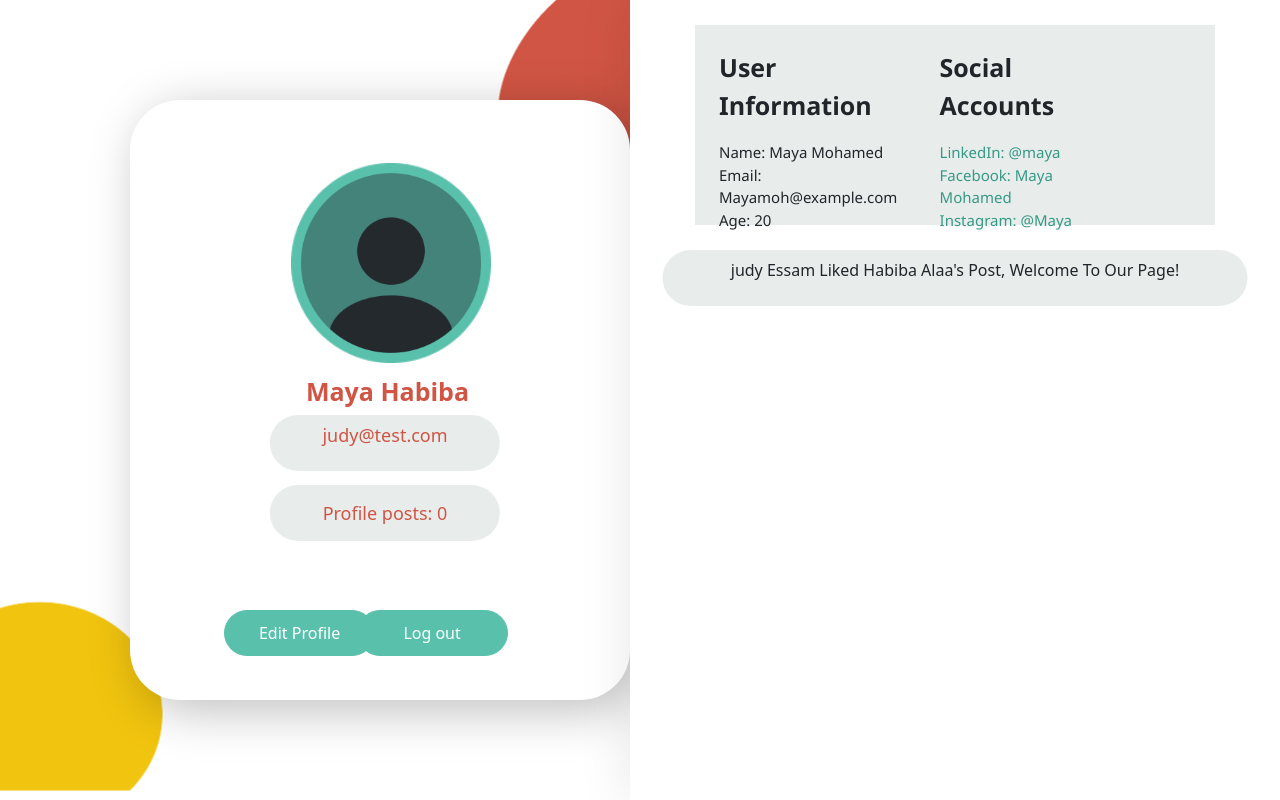
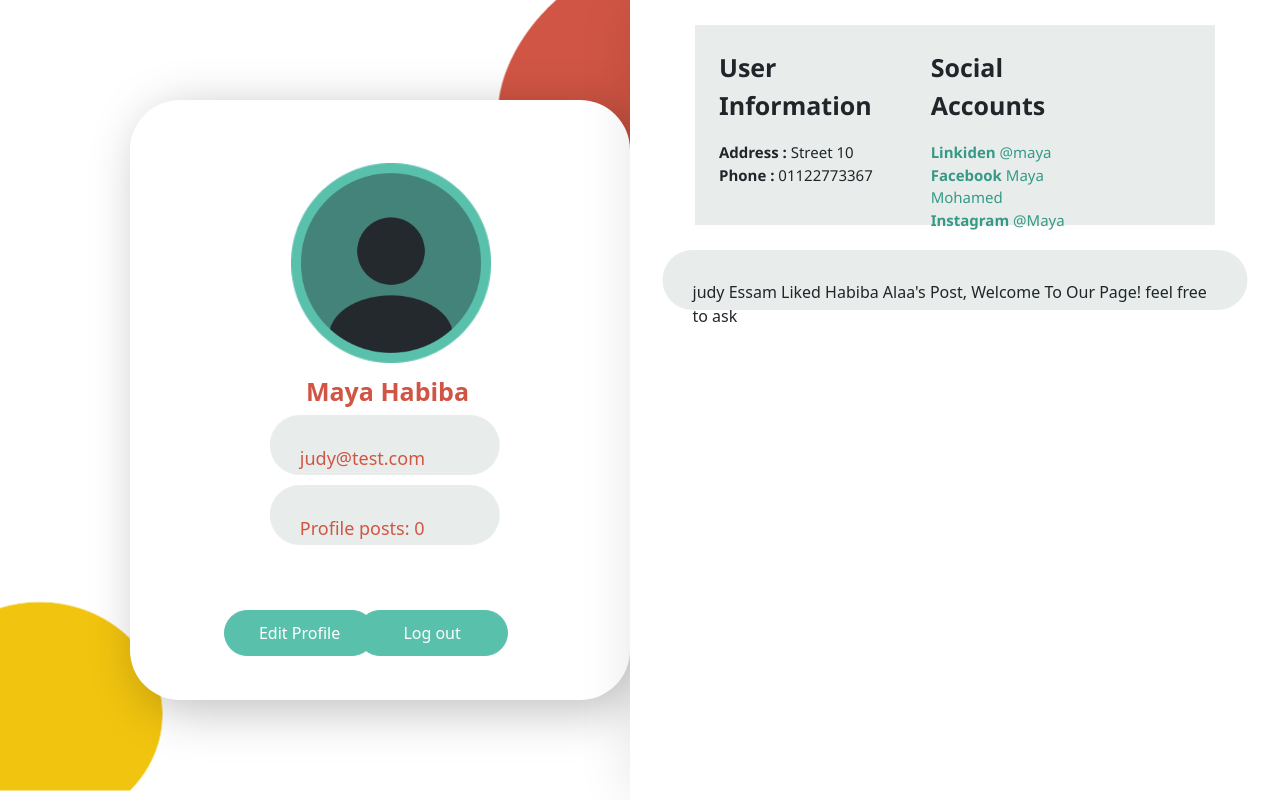
Before and after one commit to Youssef-Abo-El-Ela/Hospital-Information-System, a plain HTML site: page frontend/profile.html in a window 1280 px wide. Drawn offline with nearby package versions, Linux system fonts and the light colour scheme; no server answers.

Commit message:
front final

```diff
--- a/frontend/profile.html
+++ b/frontend/profile.html
@@ -27,16 +27,21 @@
                 <div class="rectangle3-container" style="height: 600px;">
                     <div class="image" style="margin-top: 5px; margin-left: 5px; margin-right: 10px;">
                         <img src="Ellipse 9.png" style="width: 200px; height: 200px;">
-                        <img src="profile-icon.png" style="width: 180px; height: 180px; top:10px; left:10px;" id="profile-image">
+                        <img src="profile-icon.png" style="width: 180px; height: 180px; top:10px; left:10px;"
+                            id="profile-image">
                     </div>
                     <div class="text-center">
                         <div style="top: 345px; left: 385px; font-size: 25px; color: #D15544; font-weight:bold">
                             <p id="profileName">Maya Habiba</p>
                         </div>
-                        <div class="rectangle2-container" style="font-size: 18px; top: 415px; width:18%; left: 385px;color: #D15544;align-items: center;align-content: center;">
-                            <p id="profileEmail">judy@test.com</p>
+                        <div class="rectangle2-container"
+                            style="font-size: 18px; top: 415px; width:18%; left: 385px;color: #D15544; align-items: center; align-content: center;">
+                            <p style="display: inline;" id="profileEmail">judy@test.com</p>
+
                         </div>
-                        <div class="rectangle2-container" style="font-size: 18px; top: 485px; width:18%; left: 385px;color: #D15544; align-items: center; align-content: center;">
+
+                        <div class="rectangle2-container"
+                            style="font-size: 18px; top: 485px; width:18%; left: 385px;color: #D15544; align-items: center; align-content: center;">
                             <p style="display: inline;">Profile posts:</p>
                             <p id="profilePosts" style="display: inline;">0</p>
                         </div>
@@ -65,38 +70,57 @@
     </div>
     <!-- //&nbsp;&nbsp; &nbsp;&nbsp; &nbsp;&nbsp;&nbsp;&nbsp;&nbsp;&nbsp;&nbsp;&nbsp; -->
 
-    <div class="rectangle-container" id = "big_container">
+    <div class="rectangle-container" id="big_container">
         <div class="rectangle1-container">
-            <!-- <div class="row" style="margin-left: 10px; margin-top: 6px;">
-                <div class="col-6" >
-                    <h3 style="font-family:cursive; margin-left:30px; margin-top: 20px;">User information </h3>
-                </div>
-                <div class="col-6" >
-                    <div style="margin-left: 10px;">
-                    <h3 style="font-family:cursive; margin-left:30px; margin-top: 20px;">Social accounts</h3>
 
-                    </div>
-                </div>
-            </div> -->
             <div class="table-container" style="padding:10px; margin:5px;">
                 <table class="table-transparent">
-                  <thead  style="font-size: 25px; font-family:'Segoe UI', Tahoma, Geneva, Verdana, sans-serif;">
+                    <thead style="font-size: 25px; font-family:'Segoe UI', Tahoma, Geneva, Verdana, sans-serif;">
                         <tr>
                             <th>User Information</th>
                             <th>Social Accounts</th>
                         </tr>
                     </thead>
-                  <tbody style="font-size: 15px; padding: 10px; font-family:'Segoe UI', Tahoma, Geneva, Verdana, sans-serif;">
+                    <tbody
+                        style="font-size: 15px; padding: 10px; font-family:'Segoe UI', Tahoma, Geneva, Verdana, sans-serif;">
                         <tr>
-                      <td>Name: Maya Mohamed <br> Email: Mayamoh@example.com <br> Age: 20</td>
                             <td>
                                 <ul>
-                            <a href="" id="linkedIn_link" style="text-decoration: none; color:#369985;" onmouseover="this.style.color='#D15544'" onmouseout="this.style.color='#369985'">
-                          <li id = "linkedIn_label">LinkedIn: @maya</li> </a>
-                          <a href="" id="facebook_link" style="text-decoration: none; color:#369985;" onmouseover="this.style.color='#D15544'" onmouseout="this.style.color='#369985'">
-                          <li id = "facebook_label" >Facebook: Maya Mohamed</li> </a>
-                          <a href="" id="instagram_link" style="text-decoration: none; color:#369985;" onmouseover="this.style.color='#D15544'" onmouseout="this.style.color='#369985'">
-                          <li id = "instagram_label" >Instagram: @Maya</li></a>
+                                <li>
+                                    <p style="display: inline; font-weight: bold;">Address : </p>
+                                    <Address id="profileAddress" style="display: inline;">Street 10</Address>
+                                </li>
+                                <p style="display: inline; font-weight: bold;">Phone : </p>
+                                <li id="profilePhone" style="display: inline;">01122773367</li>
+                            </ul>
+                            </td>
+                            <td>
+                                <ul>
+                                    <li style="display: inline; color:#369985; font-weight: bold;">Linkiden</li>
+                                    <a href="" id="linkedIn_link" style="text-decoration: none; color:#369985;"
+                                        onmouseover="this.style.color='#D15544'"
+                                        onmouseout="this.style.color='#369985'">
+
+                                        <li id="linkedIn_label" style="display: inline;">@maya</li>
+                                    </a>
+
+                                    <br>
+
+                                    <li style="display: inline; color:#369985; font-weight: bold;">Facebook</li>
+                                    <a href="" id="facebook_link" style="text-decoration: none; color:#369985;"
+                                        onmouseover="this.style.color='#D15544'"
+                                        onmouseout="this.style.color='#369985'">
+                                        <li id="facebook_label" style="display: inline;">Maya Mohamed</li>
+                                    </a>
+
+                                    <br>
+
+                                    <li style="display: inline; color:#369985; font-weight: bold;">Instagram</li>
+                                    <a href="" id="instagram_link" style="text-decoration: none; color:#369985;"
+                                        onmouseover="this.style.color='#D15544'"
+                                        onmouseout="this.style.color='#369985'">
+                                        <li id="instagram_label" style="display: inline;">@Maya</li>
+                                    </a>
                                 </ul>
                             </td>
                         </tr>
@@ -104,14 +128,15 @@
                 </table>
             </div>
         </div>
-        <div class="text-center" id = "posts_container">
-                <div class="rectangle2-container" style=" top: 250px; align-items: center; align-content: center;">
-                    <p>judy Essam Liked Habiba Alaa's Post, Welcome To Our Page!</p>
+        <div class="text-center" id="posts_container">
+            <div class="rectangle2-container" style="top: 250px;">
+                <p>judy Essam Liked Habiba Alaa's Post, Welcome To Our Page! feel free to ask</p>
+            </div>
         </div>
 
-        </div>
 
-<script src = "profilePage.js"></script>
+
+        <script src="profilePage.js"></script>
 </body>
 
 </html>
--- a/frontend/style.css
+++ b/frontend/style.css
@@ -1,90 +1,3 @@
-/* :root {
-  --dl-color-gray-500: #595959;
-  --dl-color-gray-700: #999999;
-  --dl-color-gray-900: #D9D9D9;
-  --dl-size-size-large: 144px;
-  --dl-size-size-small: 48px;
-  --dl-color-danger-300: #A22020;
-  --dl-color-danger-500: #BF2626;
-  --dl-color-danger-700: #E14747;
-  --dl-color-gray-black: #000000;
-  --dl-color-gray-white: #FFFFFF;
-  --dl-size-size-medium: 96px;
-  --dl-size-size-xlarge: 192px;
-  --dl-size-size-xsmall: 16px;
-  --dl-space-space-unit: 16px;
-  --dl-color-primary-100: #003EB3;
-  --dl-color-primary-300: #0074F0;
-  --dl-color-primary-500: #14A9FF;
-  --dl-color-primary-700: #85DCFF;
-  --dl-color-success-300: #199033;
-  --dl-color-success-500: #32A94C;
-  --dl-color-success-700: #4CC366;
-  --dl-size-size-xxlarge: 288px;
-  --dl-size-size-maxwidth: 1400px;
-  --dl-radius-radius-round: 50%;
-  --dl-space-space-halfunit: 8px;
-  --dl-space-space-sixunits: 96px;
-  --dl-space-space-twounits: 32px;
-  --dl-radius-radius-radius2: 2px;
-  --dl-radius-radius-radius4: 4px;
-  --dl-radius-radius-radius8: 8px;
-  --dl-space-space-fiveunits: 80px;
-  --dl-space-space-fourunits: 64px;
-  --dl-space-space-threeunits: 48px;
-  --dl-space-space-oneandhalfunits: 24px;
-}
-
-
-.input {
-  color: var(--dl-color-gray-black);
-  cursor: auto;
-  padding: 0.5rem 1rem;
-  border-color: var(--dl-color-gray-black);
-  border-width: 1px;
-  border-radius: 4px;
-  background-color: var(--dl-color-gray-white);
-}
-.textarea {
-  color: var(--dl-color-gray-black);
-  cursor: auto;
-  padding: 0.5rem;
-  border-color: var(--dl-color-gray-black);
-  border-width: 1px;
-  border-radius: 4px;
-  background-color: var(--dl-color-gray-white);
-}
-.list {
-  width: 100%;
-  margin: 1em 0px 1em 0px;
-  display: block;
-  padding: 0px 0px 0px 1.5rem;
-  list-style-type: none;
-  list-style-position: outside;
-}
-.list-item {
-  display: list-item;
-}
-.teleport-show {
-  display: flex !important;
-  transform: none !important;
-}
-.Content {
-  font-size: 16px;
-  font-family: Inter;
-  font-weight: 400;
-  line-height: 1.15;
-  text-transform: none;
-  text-decoration: none;
-} */
-/* .Heading {
-  font-size: 32px;
-  font-family: Inter;
-  font-weight: 700;
-  line-height: 1.15;
-  text-transform: none;
-  text-decoration: none;
-} */
 
 body {
     background-color: rgb(50, 48, 48);
@@ -148,6 +61,10 @@ body {
   border-radius: 50px;
     left: 50%; /* Place it in the center horizontally */
     transform: translateX(-50%); /* Adjust to horizontally center it */
+    align-items: center;
+    align-content: center;
+    text-align: left;
+    padding: 30px;
   }
 
   .rectangle3-container {
```
Also changed, not shown: frontend/edit.html (+19 -13 lines). Lines whose indentation alone changed are shown as unchanged.
